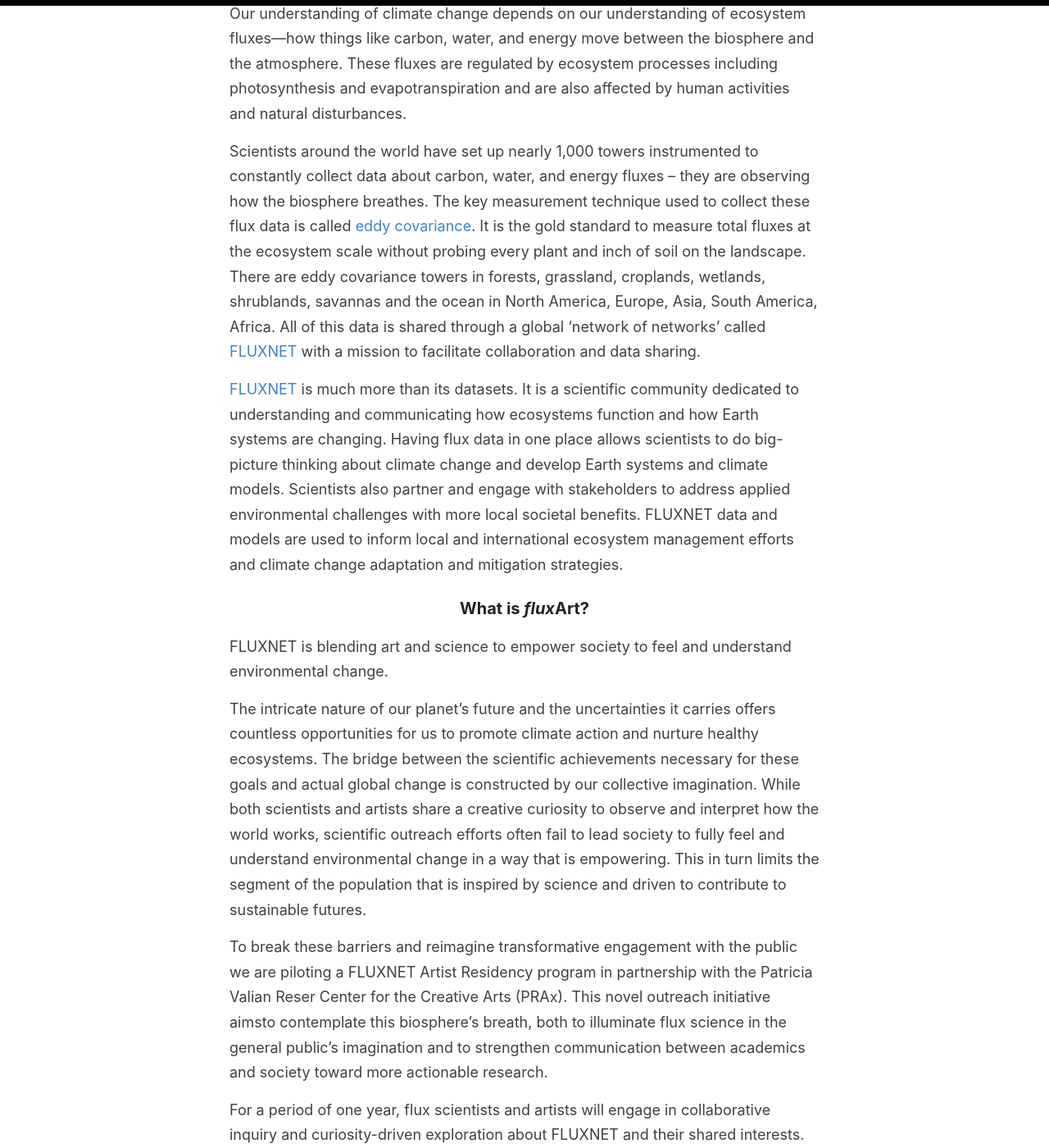
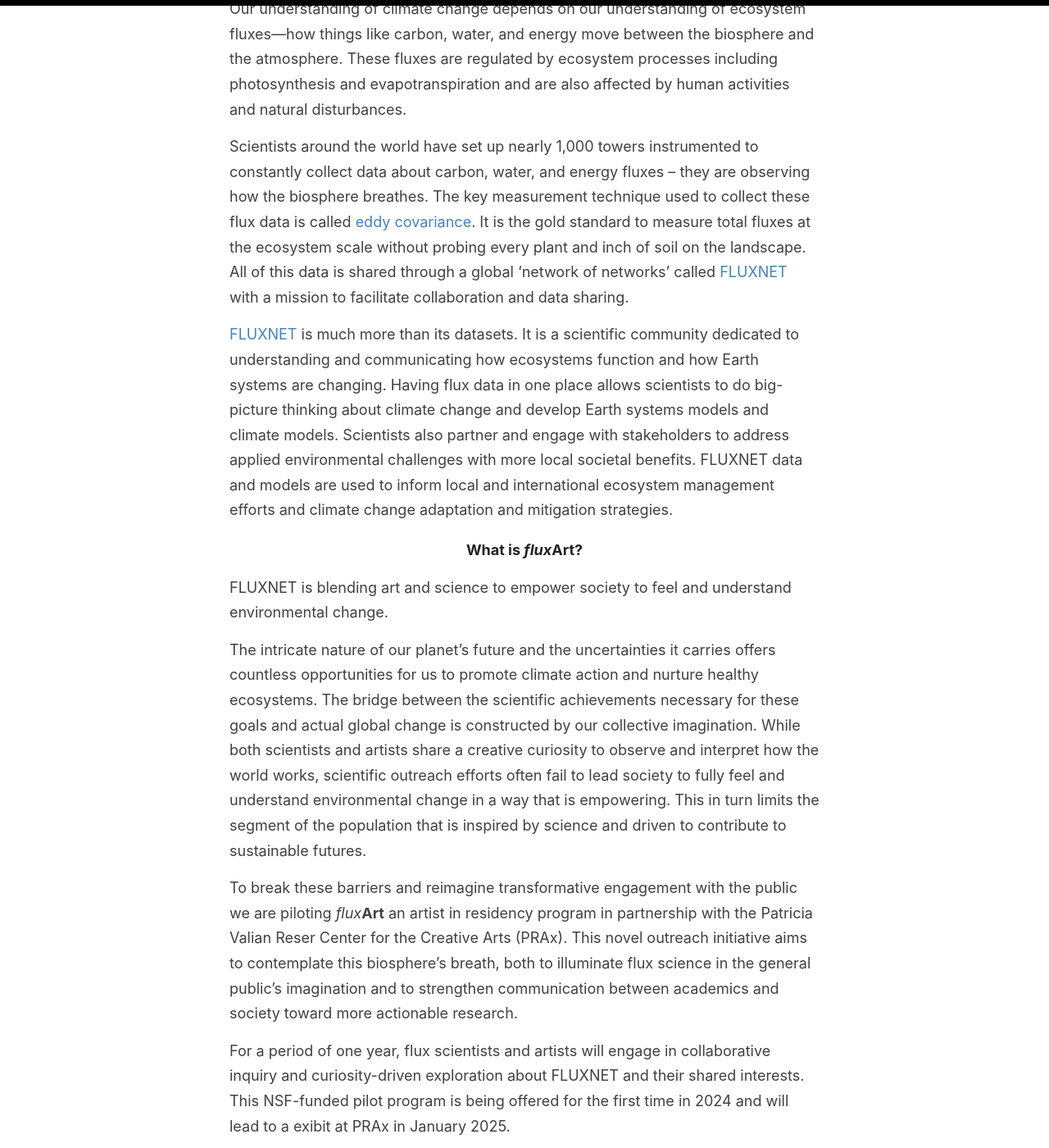
Before and after one commit to fluxnetart/fluxnetart.github.io, a Jekyll site: the page built from _pages/program.md, in a window 1280 px wide and 1400 px high, scrolled down 505 px. Shown: the whole window at 82% size. Built offline with Jekyll 4.4.1, drawn with Linux system fonts in a browser that asks for light colours.

Commit message:
small text edits

```diff
--- a/_pages/program.md
+++ b/_pages/program.md
@@ -13,21 +13,21 @@
   gtag('config', 'G-BZ7FX1WQPT');
 </script>
 
-<h3>What is FLUXNET ?</h3>
+<h4>What is FLUXNET ?</h4>
 
 Our understanding of climate change depends on our understanding of ecosystem fluxes—how things like carbon, water, and energy move between the biosphere and the atmosphere. These fluxes are regulated by ecosystem processes including photosynthesis and evapotranspiration and are also affected by human activities and natural disturbances.
 
-Scientists around the world have set up nearly 1,000 towers instrumented to constantly collect data about carbon, water, and energy fluxes – they are observing how the biosphere breathes. The key measurement technique used to collect these flux data is called <a href = "https://www.youtube.com-/watch?v=CR4Anc8Mkas">eddy covariance</a>. It is the gold standard to measure total fluxes at the ecosystem scale without probing every plant and inch of soil on the landscape. There are eddy covariance towers in forests, grassland, croplands, wetlands, shrublands, savannas and the ocean in North America, Europe, Asia, South America, Africa. All of this data is shared through a global ‘network of networks’ called <a href = "https://fluxnet.org/">FLUXNET</a> with a mission to facilitate collaboration and data sharing.
+Scientists around the world have set up nearly 1,000 towers instrumented to constantly collect data about carbon, water, and energy fluxes – they are observing how the biosphere breathes. The key measurement technique used to collect these flux data is called <a href = "https://www.youtube.com-/watch?v=CR4Anc8Mkas">eddy covariance</a>. It is the gold standard to measure total fluxes at the ecosystem scale without probing every plant and inch of soil on the landscape. All of this data is shared through a global ‘network of networks’ called <a href = "https://fluxnet.org/">FLUXNET</a> with a mission to facilitate collaboration and data sharing.
 
-<a href = "https://fluxnet.org/">FLUXNET</a> is much more than its datasets. It is a scientific community dedicated to understanding and communicating how ecosystems function and how Earth systems are changing. Having flux data in one place allows scientists to do big-picture thinking about climate change and develop Earth systems and climate models. Scientists also partner and engage with stakeholders to address applied environmental challenges with more local societal benefits. FLUXNET data and models are used to inform local and international ecosystem management efforts and climate change adaptation and mitigation strategies.
+<a href = "https://fluxnet.org/">FLUXNET</a> is much more than its datasets. It is a scientific community dedicated to understanding and communicating how ecosystems function and how Earth systems are changing. Having flux data in one place allows scientists to do big-picture thinking about climate change and develop Earth systems models and climate models. Scientists also partner and engage with stakeholders to address applied environmental challenges with more local societal benefits. FLUXNET data and models are used to inform local and international ecosystem management efforts and climate change adaptation and mitigation strategies.
 
-<h3>What is <i>flux</i><b>Art</b>?</h3>
+<h4>What is <i>flux</i><b>Art</b>?</h4>
 
 FLUXNET is blending art and science to empower society to feel and understand environmental change.
 
 The intricate nature of our planet’s future and the uncertainties it carries offers countless opportunities for us to promote climate action and nurture healthy ecosystems. The bridge between the scientific achievements necessary for these goals and actual global change is constructed by our collective imagination. While both scientists and artists share a creative curiosity to observe and interpret how the world works, scientific outreach efforts often fail to lead society to fully feel and understand environmental change in a way that is empowering. This in turn limits the segment of the population that is inspired by science and driven to contribute to sustainable futures.
 
-To break these barriers and reimagine transformative engagement with the public we are piloting a FLUXNET Artist Residency program in partnership with the Patricia Valian Reser Center for the Creative Arts (PRAx). This novel outreach initiative aimsto contemplate this biosphere’s breath, both to illuminate flux science in the general public’s imagination and to strengthen communication between academics and society toward more actionable research.
+To break these barriers and reimagine transformative engagement with the public we are piloting <i>flux</i><b>Art</b> an artist in residency program in partnership with the Patricia Valian Reser Center for the Creative Arts (PRAx). This novel outreach initiative aims to contemplate this biosphere’s breath, both to illuminate flux science in the general public’s imagination and to strengthen communication between academics and society toward more actionable research.
 
 
 For a period of one year, flux scientists and artists will engage in collaborative inquiry and curiosity-driven exploration about FLUXNET and their shared interests. This NSF-funded pilot program is being offered for the first time in 2024 and will lead to a exibit at PRAx in January 2025.
```
Also changed, not shown: index.md (+1 -1 lines).
